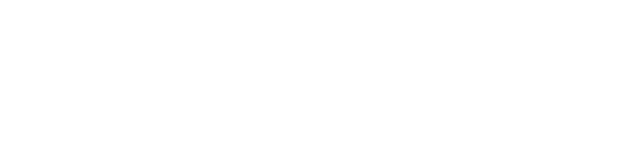
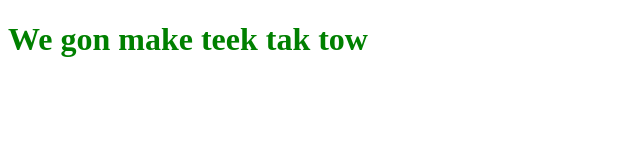
Before and after one commit to ccharlton2/odin-tic-tac-toe, a website: page index.html in a window 1280 px wide. Shown: the whole page, without its empty margins (0-640 px from the left). Drawn offline with Linux system fonts and the light colour scheme.

Commit message:
Update README

```diff
--- a/index.html
+++ b/index.html
@@ -8,5 +8,7 @@
     <script src="app.js"></script>
     <title>Tic Tac Toe</title>
   </head>
-  <body></body>
+  <body>
+    <h1>We gon make teek tak tow</h1>
+  </body>
 </html>
--- a/style.css
+++ b/style.css
@@ -0,0 +1,3 @@
+h1 {
+  color: green;
+}
```
Also changed, not shown: README.md.
